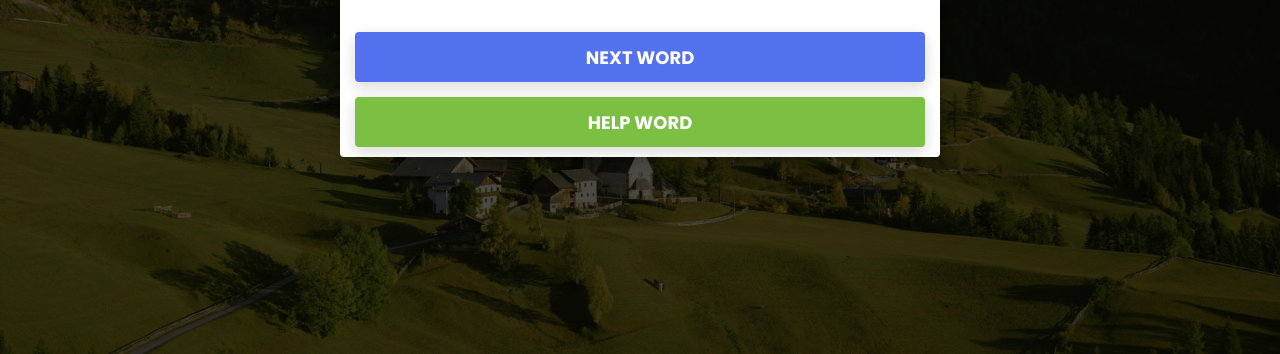
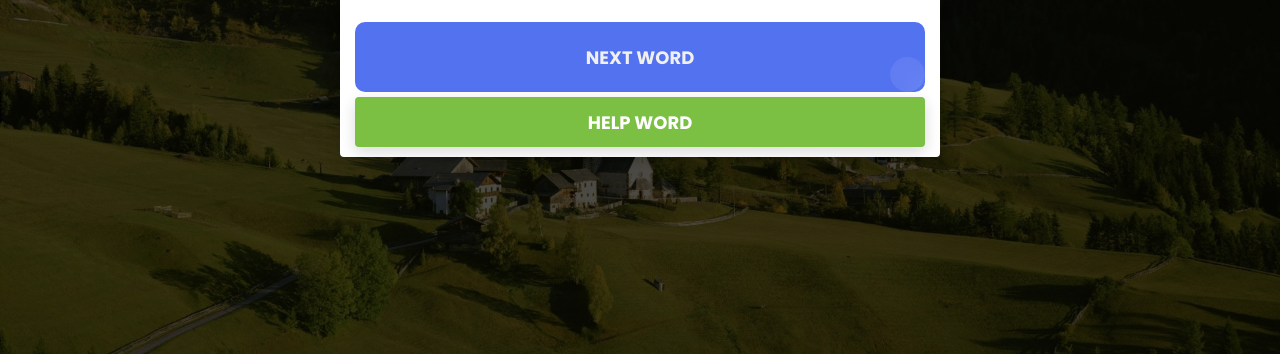
Before and after one commit to sherozbek1706/soz-yodla, a plain HTML site: page index.html in a window 1280 px wide. Shown: the part 446-800 px from the top of the page. Drawn offline with Linux system fonts and the light colour scheme.

Commit message:
new next button style...

```diff
--- a/assets/css/style.css
+++ b/assets/css/style.css
@@ -263,7 +263,68 @@ header p:hover {
   align-items: center;
   justify-content: center;
 }
+
 .home-main .random-button .next-button {
+  all: unset;
+  width: 100%;
+  height: 50px;
+  font-size: 18px;
+  font-weight: 700;
+  background: transparent;
+  border: none;
+  position: relative;
+  color: #f0f0f0;
+  cursor: pointer;
+  z-index: 1;
+  padding: 10px 20px;
+  display: flex;
+  align-items: center;
+  justify-content: center;
+  white-space: nowrap;
+  user-select: none;
+  -webkit-user-select: none;
+  touch-action: manipulation;
+}
+
+.home-main .random-button .next-button::after,
+.home-main .random-button .next-button::before {
+  content: "";
+  position: absolute;
+  bottom: 0;
+  right: 0;
+  z-index: -99999;
+  transition: all 0.4s;
+}
+
+.home-main .random-button .next-button::before {
+  width: 100%;
+  height: 100%;
+  /* background: #28282d; */
+  background: #5372f0;
+  border-radius: 10px;
+}
+
+.home-main .random-button .next-button::after {
+
+  width: 35px;
+  height: 35px;
+  background: #ffffff15;
+  backdrop-filter: blur(10px);
+  -webkit-backdrop-filter: blur(10px);
+  border-radius: 30px;
+}
+
+.home-main .random-button .next-button:hover::after {
+  border-radius: 10px;
+  width: 100%;
+  height: 100%;
+}
+
+.home-main .random-button .next-button:active::after {
+  transition: 0s;
+}
+
+/* .home-main .random-button .next-button {
   width: 100%;
   height: 50px;
   background: #5372f0;
@@ -278,7 +339,7 @@ header p:hover {
 .home-main .random-button .next-button:hover {
   background: #5372f0d7;
   cursor: pointer;
-}
+} */
 .home-main .helper-button {
   width: 100%;
   display: flex;
--- a/assets/js/script.js
+++ b/assets/js/script.js
@@ -94,12 +94,14 @@ localStorage.getItem("checkedIS")
   ? null
   : localStorage.setItem("checkedIS", false);
 checkboxOption.checked = localStorage.getItem("checkedIS") === "true";
+
+// LOAD WINDOW ---------
 const loadWindow = () => {
   setTimeout(() => {
     settingsOption.value = localStorage.getItem("languageIdx");
 
     windowLoader.classList.add("hide");
-  }, Math.floor(Math.random() * 1900));
+  }, Math.floor(Math.random() * 6000));
 };
 // -----------------------------------------------------
 // -----------------------------------------------------
```
